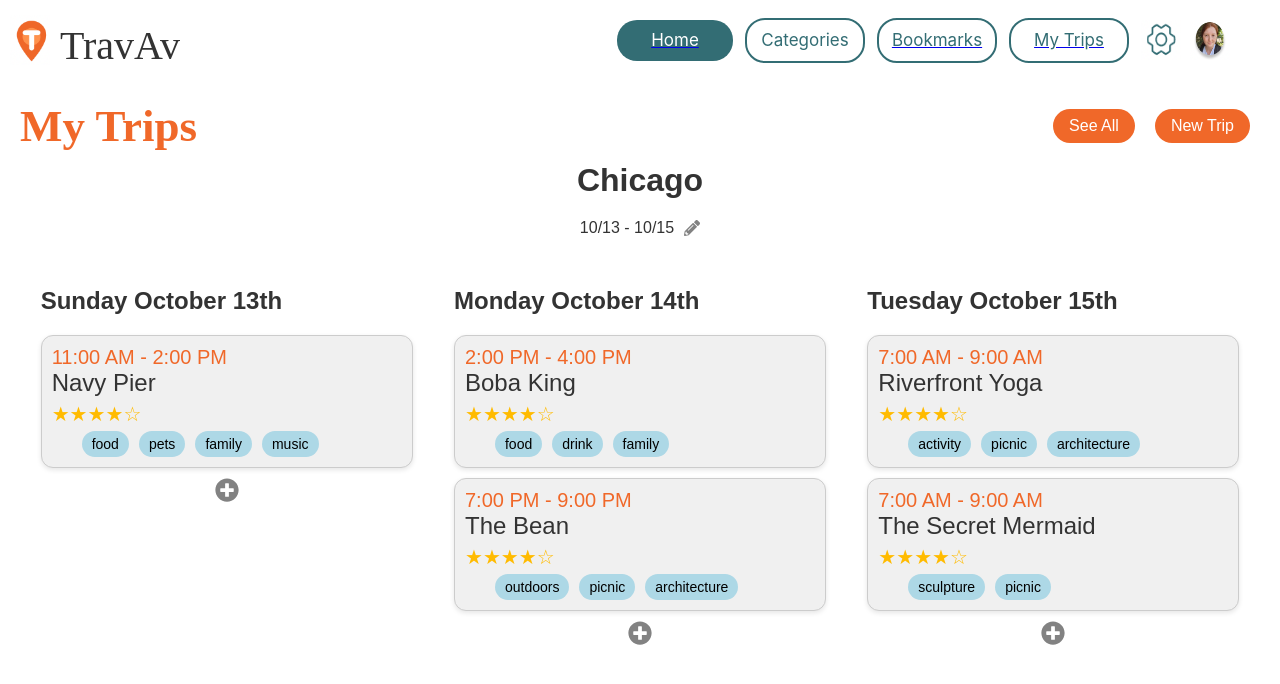
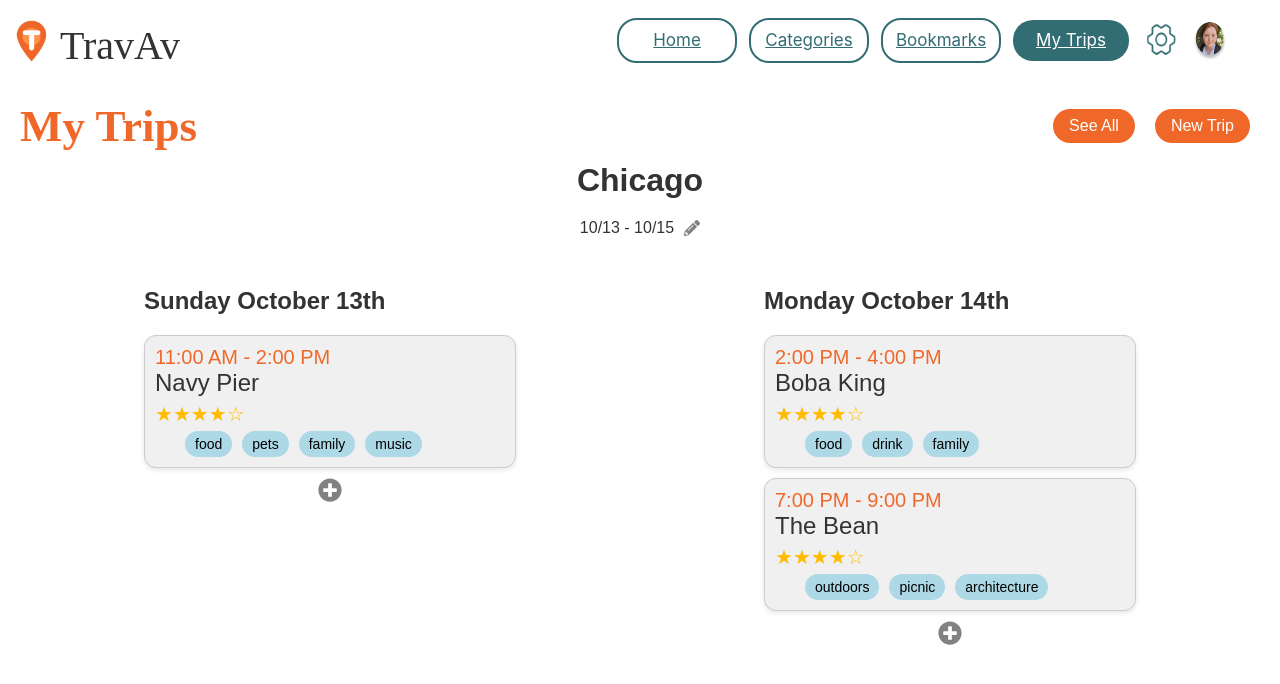
Before and after one commit to nandini-swami/projecttravav, a React (Create React App) app: page /mytripspage in a window 1280 px wide. Shown: the top 684 px of the page. Built offline with nearby package versions, Linux system fonts and the light colour scheme.

Commit message:
abstracted navbar component

```diff
--- a/src/BookmarkPage/BookmarkPage.js
+++ b/src/BookmarkPage/BookmarkPage.js
@@ -1,38 +1,14 @@
 import React from 'react';
 import { Link } from 'react-router-dom';
 import '../App.css';
-import logo from '../logo.png'; // Assuming you have a logo image
-import settingsIcon from '../settingsIcon.png'; // Assuming you have a settings icon image
-import profileIcon from '../profileIcon.png'; // Assuming you have a profile icon image
+import NavBar from "../components/NavBar"; // Import the NavBar component
 import searchIcon from '../searchIcon.png'; // Assuming you have a search icon image
 import longImage from '../longImage.png';
 
 function BookmarkPage() {
   return (
     <div className="BookmarkPage">
-      <div className="top-bar" style={{ display: 'flex', justifyContent: 'space-between', alignItems: 'center', width: '100%' }}>
-        <div className="top-left" style={{ display: 'flex', alignItems: 'center', marginRight: 'auto' }}>
-          <div className="invisible-button" onClick={() => window.location.href = "/"} style={{ cursor: 'pointer', display: 'flex', alignItems: 'center' }}>
-            <img src={logo} alt="Logo" className="logo" />
-            <span className="title">TravAv</span>
-          </div>
-        </div>
-        <Link to="/" className="bubble home-bubble">
-          <span className="bubble-text home-text">Home</span>
-        </Link>
-        <div className="bubble categories-bubble">
-          <span className="bubble-text categories-text">Categories</span>
-        </div>
-        <Link to="/bookmarkpage" className="bubble bookmark-bubble">
-          <span className="bubble-text bookmark-text">Bookmarks</span>
-        </Link>
-        <Link to="/mytripspage" className="bubble my-trips-bubble">
-          <span className="bubble-text my-trips-text">My Trips</span>
-        </Link>
-        <img src={settingsIcon} alt="Settings" className="icon settings-icon" />
-        <img src={profileIcon} alt="Profile" className="icon profile-icon" />
-      </div>
-
+      <NavBar />
       <div className="bookmark-title">
         <span className="bookmark-page-text">Bookmarks</span>
       </div>
--- a/src/HomePage/HomePage.js
+++ b/src/HomePage/HomePage.js
@@ -1,35 +1,31 @@
 import React, { useState } from "react";
 import { Link } from "react-router-dom";
 import "../App.css";
-import logo from "../logo.png";
-import settingsIcon from "../settingsIcon.png";
-import profileIcon from "../profileIcon.png";
-import searchIcon from "../searchIcon.png";
 import mapImage from "../mapImage.png";
 import image1 from "../image1.png"; // Example image for grid items
 import leftArrow from "../leftArrow.png";
 import rightArrow from "../rightArrow.png";
+import NavBar from "../components/NavBar";
 
 function HomePage() {
-  // Individual state for each grid item's button
   const [addedPlans, setAddedPlans] = useState([]);
-  const [popupVisible, setPopupVisible] = useState(false); // Track popup visibility
+  const [popupVisible, setPopupVisible] = useState(false);
   const [currentPlan, setCurrentPlan] = useState(null);
 
   const handleAddToPlanClick = (index) => {
-    setCurrentPlan(index); // Set the current item index
+    setCurrentPlan(index);
     setPopupVisible(true);
   };
 
   const confirmAddToPlan = () => {
     if (!addedPlans.includes(currentPlan)) {
-      setAddedPlans([...addedPlans, currentPlan]); // Mark the item as added
+      setAddedPlans([...addedPlans, currentPlan]);
     }
-    setPopupVisible(false); // Close the popup
+    setPopupVisible(false);
   };
 
   const closePopup = () => {
-    setPopupVisible(false); // Close the popup
+    setPopupVisible(false);
   };
 
   const items = [
@@ -41,37 +37,10 @@ function HomePage() {
 
   return (
     <div className="HomePage">
-      {/* Top Bar */}
-      <div className="top-bar" style={{ display: 'flex', justifyContent: 'space-between', alignItems: 'center', width: '100%' }}>
-        <div className="top-left" style={{ display: 'flex', alignItems: 'center', marginRight: 'auto' }}>
-          <div className="invisible-button" onClick={() => window.location.href = "/"} style={{ cursor: 'pointer', display: 'flex', alignItems: 'center' }}>
-            <img src={logo} alt="Logo" className="logo" />
-            <span className="title">TravAv</span>
-          </div>
-        </div>
-        <Link to="/" className="bubble home-bubble">
-          <span className="bubble-text home-text">Home</span>
-        </Link>
-        <div className="bubble categories-bubble">
-          <span className="bubble-text categories-text">Categories</span>
-        </div>
-        <Link to="/bookmarkpage" className="bubble bookmark-bubble">
-          <span className="bubble-text bookmark-text">Bookmarks</span>
-        </Link>
-        <Link to="/mytripspage" className="bubble my-trips-bubble">
-          <span className="bubble-text my-trips-text">My Trips</span>
-        </Link>
-        <img src={settingsIcon} alt="Settings" className="icon settings-icon" />
-        <img src={profileIcon} alt="Profile" className="icon profile-icon" />
-      </div>
-
-      {/* Search Bar */}
+      <NavBar />
       <div className="search-bar">
-        <img src={searchIcon} alt="Search" className="search-icon" />
         <span className="search-text">Search location, activity, restaurant, tags, etc...</span>
       </div>
-
-      {/* Tags */}
       <div className="tags">
         <div className="tag family-friendly-tag">
           <span className="tag-text">family friendly X</span>
@@ -86,8 +55,6 @@ function HomePage() {
           <span className="tag-text add-filter-text">add filter</span>
         </div>
       </div>
-
-      {/* Location and Sections */}
       <div className="location">
         <span className="location-text">Chicago</span>
       </div>
@@ -95,22 +62,11 @@ function HomePage() {
         <span className="tourism-travel-text">Tourism Travel</span>
         <span className="local-finds-text">Local Finds</span>
       </div>
-      <div className="underline-bar">
-        <div className="underline-bar-left"></div>
-        <div className="underline-bar-right"></div>
-      </div>
-
-      {/* Grid Container */}
       <div className="grid-container">
         <img src={leftArrow} alt="Left Arrow" className="arrow left-arrow" />
         <div className="image-grid">
           {items.map((item, index) => (
-            <div
-              key={index}
-              className="grid-item"
-              onMouseEnter={(e) => e.currentTarget.classList.add("hover")}
-              onMouseLeave={(e) => e.currentTarget.classList.remove("hover")}
-            >
+            <div key={index} className="grid-item">
               <img src={item.image} alt={item.title} className="grid-image" />
               <button
                 className={`add-to-plan-btn ${
@@ -125,16 +81,15 @@ function HomePage() {
         </div>
         <img src={rightArrow} alt="Right Arrow" className="arrow right-arrow" />
       </div>
-
       <div className="map-container">
         <img src={mapImage} alt="Map" className="map-image" />
       </div>
-
-      {/* Popup */}
       {popupVisible && (
         <div className="popup-overlay">
           <div className="popup">
-            <h3 className="popup-title">Confirm details for {items[currentPlan]?.title}</h3>
+            <h3 className="popup-title">
+              Confirm details for {items[currentPlan]?.title}
+            </h3>
             <div className="popup-body">
               <label className="popup-label">Date:</label>
               <input type="date" className="popup-input" />
--- a/src/MyTripsPage/MyTripsPage.js
+++ b/src/MyTripsPage/MyTripsPage.js
@@ -1,14 +1,11 @@
 import React from 'react';
 import { Link } from 'react-router-dom';
 import '../App.css';
-import logo from '../logo.png';
-import settingsIcon from '../settingsIcon.png';
-import profileIcon from '../profileIcon.png';
 import './MyTripsPage.css';
 import { FaPencilAlt } from 'react-icons/fa';
 import TripEntry from './TripEntry';
 import { FaPlusCircle } from 'react-icons/fa';
-
+import NavBar from "../components/NavBar";
 
 function MyTripsPage() {
   const trips = [
@@ -19,10 +16,9 @@ function MyTripsPage() {
           time: "11:00 AM - 2:00 PM",
           location: "Navy Pier",
           rating: "★★★★☆",
-          tags: ["food", "pets", "family", "music"]
+          tags: ["food", "pets", "family", "music"],
         },
-        // More entries for this day
-      ]
+      ],
     },
     {
       day: "Monday October 14th",
@@ -31,62 +27,21 @@ function MyTripsPage() {
           time: "2:00 PM - 4:00 PM",
           location: "Boba King",
           rating: "★★★★☆",
-          tags: ["food", "drink", "family"]
+          tags: ["food", "drink", "family"],
         },
         {
           time: "7:00 PM - 9:00 PM",
           location: "The Bean",
           rating: "★★★★☆",
-          tags: ["outdoors", "picnic", "architecture"]
+          tags: ["outdoors", "picnic", "architecture"],
         },
-        // Entries for Sunday
-      ]
+      ],
     },
-    {
-      day: "Tuesday October 15th",
-      entries: [
-        {
-          time: "7:00 AM - 9:00 AM",
-          location: "Riverfront Yoga",
-          rating: "★★★★☆",
-          tags: ["activity", "picnic", "architecture"]
-        },
-        {
-          time: "7:00 AM - 9:00 AM",
-          location: "The Secret Mermaid",
-          rating: "★★★★☆",
-          tags: ["sculpture", "picnic"]
-        },
-        // Entries for Monday
-      ]
-    }
   ];
 
   return (
     <div className="MyTripsPage">
-      <div className="top-bar" style={{ display: 'flex', justifyContent: 'space-between', alignItems: 'center', width: '100%' }}>
-        <div className="top-left" style={{ display: 'flex', alignItems: 'center', marginRight: 'auto' }}>
-          <div className="invisible-button" onClick={() => window.location.href = "/"} style={{ cursor: 'pointer', display: 'flex', alignItems: 'center' }}>
-            <img src={logo} alt="Logo" className="logo" />
-            <span className="title">TravAv</span>
-          </div>
-        </div>
-        <Link to="/" className="bubble home-bubble">
-          <span className="bubble-text home-text">Home</span>
-        </Link>
-        <div className="bubble categories-bubble">
-          <span className="bubble-text categories-text">Categories</span>
-        </div>
-        <Link to="/bookmarkpage" className="bubble bookmark-bubble">
-          <span className="bubble-text bookmark-text">Bookmarks</span>
-        </Link>
-        <Link to="/mytripspage" className="bubble my-trips-bubble">
-          <span className="bubble-text my-trips-text">My Trips</span>
-        </Link>
-        <img src={settingsIcon} alt="Settings" className="icon settings-icon" />
-        <img src={profileIcon} alt="Profile" className="icon profile-icon" />
-      </div>
-
+      <NavBar />
       <div className="mytripspage-title">
         <span className="mytripspage-text">My Trips</span>
         <div>
@@ -116,7 +71,7 @@ function MyTripsPage() {
               />
             ))}
             <div className="add-trip-button">
-              <FaPlusCircle size={24} color="#828282" /> {/* Styling the icon */}
+              <FaPlusCircle size={24} color="#828282" />
             </div>
           </div>
         ))}
--- /dev/null
+++ b/src/components/NavBar.css
@@ -0,0 +1,76 @@
+.top-bar {
+    display: flex;
+    align-items: center;
+    justify-content: flex-end; /* Right align the items */
+    width: 100%;
+    height: 60px;
+    background-color: white; /* Set the background color to white */
+    padding: 0 20px;
+    gap: 10px; /* Adjust the spacing between items */
+  }
+
+.logo {
+    width: 40px;
+    height: 50px;
+}
+
+.title {
+    font-family: 'Merriweather-Regular', serif;
+    padding-top: 10px;
+    padding-left: 10px;
+    font-size: 40px;
+    margin-right: auto; /* Push the title to the left */
+}
+
+.bubble {
+    display: flex;
+    align-items: center;
+    justify-content: center;
+    width: 116px;
+    height: 41px;
+    border-radius: 20px; /* Rounded corners */
+    margin-right: -10px; /* Move the bubbles to the left */
+}
+
+  /* Style for the clicked page button */
+.clicked-page-button {
+    background-color: #336D74; /* Same as the current homepage button */
+    margin-right: 2px;
+    color: white; /* Ensure the text is white for visibility */
+    border: none; /* No border for the clicked page button */
+  }
+
+/* Style for non-clicked page buttons */
+.non-clicked-page-button {
+    background-color: white; /* White background for non-clicked buttons */
+    border: 2px solid #336D74; /* Border to match the design */
+    margin-right: 2px;
+    color: #336D74; /* Text color matches the border */
+}
+
+.bubble-text {
+    font-family: 'Inter', sans-serif;
+    font-size: 17px;
+}
+
+.home-text {
+    color: white;
+}
+
+.bookmark-text, .categories-text, .my-trips-text {
+    color: #336D74;
+}
+
+.icon {
+    width: 40px; /* Adjust the size of the icon */
+    height: 40px; /* Adjust the size of the icon */
+    margin-right: -30px; /* Move the icons to the left */
+}
+
+.settings-icon {
+    margin-right: -1px; /* Move the settings icon closer to the My Trips button */
+}
+
+.profile-icon {
+    margin-right: 60px; /* Move the profile icon closer to the settings icon */
+}
--- /dev/null
+++ b/src/components/NavBar.js
@@ -0,0 +1,93 @@
+import React from "react";
+import { Link, useLocation } from "react-router-dom";
+import "../components/NavBar.css"; // Ensure this CSS file includes the updated styles
+import logo from "../logo.png"; // Adjust the import path if necessary
+import settingsIcon from "../settingsIcon.png";
+import profileIcon from "../profileIcon.png";
+
+function NavBar() {
+  const location = useLocation(); // Get the current page's location
+
+  // Define the navigation links
+  const navLinks = [
+    { path: "/", label: "Home" },
+    { path: "/categories", label: "Categories" },
+    { path: "/bookmarkpage", label: "Bookmarks" },
+    { path: "/mytripspage", label: "My Trips" },
+  ];
+
+  return (
+    <div
+      className="top-bar"
+      style={{
+        display: "flex",
+        justifyContent: "space-between",
+        alignItems: "center",
+        width: "100%",
+      }}
+    >
+      <div
+        className="top-left"
+        style={{
+          display: "flex",
+          alignItems: "center",
+          marginRight: "auto",
+        }}
+      >
+        <div
+          className="invisible-button"
+          onClick={() => (window.location.href = "/")}
+          style={{
+            cursor: "pointer",
+            display: "flex",
+            alignItems: "center",
+          }}
+        >
+          <img src={logo} alt="Logo" className="logo" />
+          <span className="title">TravAv</span>
+        </div>
+      </div>
+      {navLinks.map((link) => (
+        <Link
+          key={link.path}
+          to={link.path}
+          className={`bubble ${
+            location.pathname === link.path
+              ? "clicked-page-button" // Highlighted style for the active page
+              : "non-clicked-page-button" // Default style for other pages
+          }`}
+        >
+          <span
+            className={`bubble-text ${
+              location.pathname === link.path ? "clicked-text" : "non-clicked-text"
+            }`}
+          >
+            {link.label}
+          </span>
+        </Link>
+      ))}
+      <img
+        src={settingsIcon}
+        alt="Settings"
+        className="icon settings-icon"
+        style={{
+          width: "40px",
+          height: "40px",
+          marginRight: "-1px", // Move settings icon closer
+        }}
+      />
+      <img
+        src={profileIcon}
+        alt="Profile"
+        className="icon profile-icon"
+        style={{
+          width: "40px",
+          height: "40px",
+          marginRight: "60px", // Move profile icon closer
+        }}
+      />
+    </div>
+  );
+}
+
+export default NavBar;
```
Also changed, not shown: src/App.css (line endings or trailing spaces).
